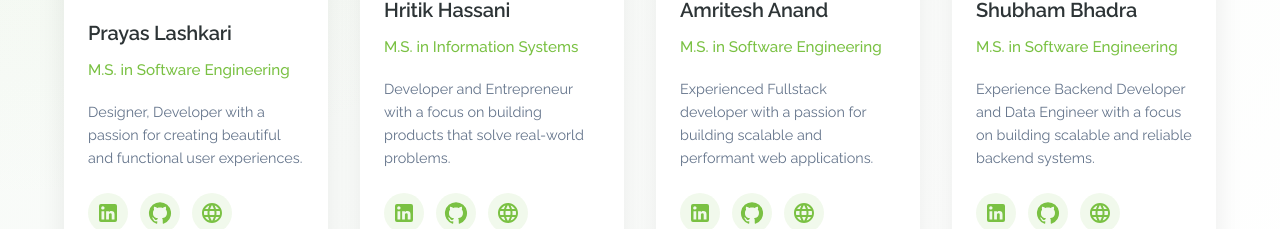
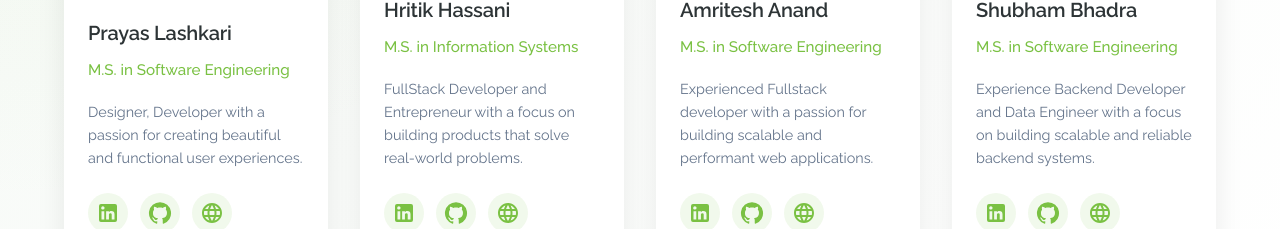
Before and after one commit to hritikhassaniNU/WellEat-AI-Based-Web-App, a React (Vite) app in the folder packages/frontend/: page /ourteam in a window 1280 px wide. Shown: the part 590-819 px from the top of the page. Built offline with nearby package versions, Linux system fonts and the light colour scheme; no server answers; what @fluentui/react-components would draw is missing.

Commit message:
fourth commit

```diff
--- a/packages/frontend/src/pages/OurTeam.tsx
+++ b/packages/frontend/src/pages/OurTeam.tsx
@@ -86,9 +86,9 @@ const teamMembers = [
     id: 2,
     name: 'Hritik Hassani',
     role: 'M.S. in Information Systems',
-    image: '/src/assets/images/hritik.png',
+    image: '/assets/images/hritik.png',
     description:
-      'Developer and Entrepreneur with a focus on building products that solve real-world problems.',
+      'FullStack Developer and Entrepreneur with a focus on building products that solve real-world problems.',
     linkedin: 'www.linkedin.com/in/hritik-hassani',
     github: 'https://github.com/hritikhassaniNU',
     website: 'www.linkedin.com/in/hritik-hassani',
@@ -97,7 +97,7 @@ const teamMembers = [
     id: 3,
     name: 'Amritesh Anand',
     role: 'M.S. in Software Engineering',
-    image: '/src/assets/images/amritesh.jpeg',
+    image: '/assets/images/amritesh.jpeg',
     description:
       'Experienced Fullstack developer with a passion for building scalable and performant web applications.',
     linkedin: 'https://www.linkedin.com/in/amritessh/',
@@ -108,7 +108,7 @@ const teamMembers = [
     id: 4,
     name: 'Shubham Bhadra',
     role: 'M.S. in Software Engineering',
-    image: '/src/assets/images/shubham.jpeg',
+    image: '/assets/images/shubham.jpeg',
     description:
       'Experience Backend Developer and Data Engineer with a focus on building scalable and reliable backend systems.',
     linkedin: 'https://www.linkedin.com/in/shubham-bhadra/',
```
